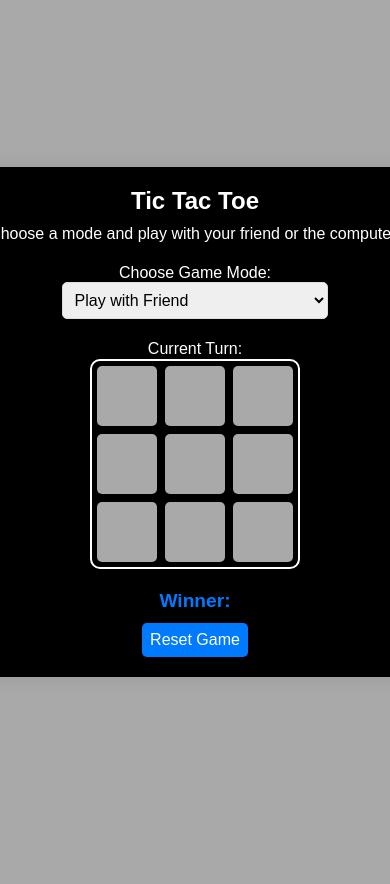
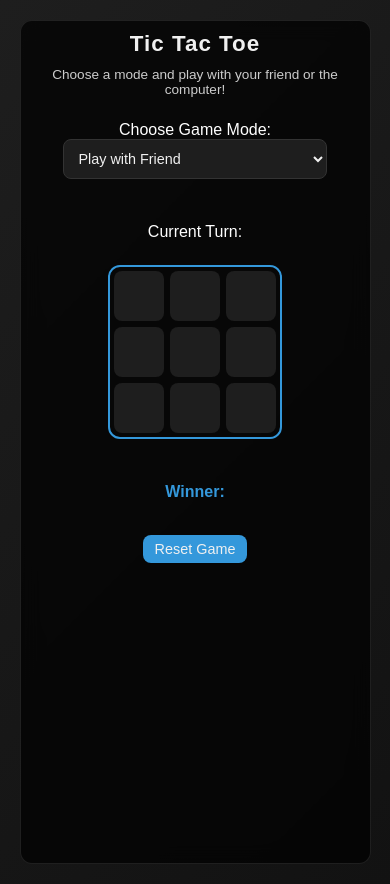
Before and after one commit to DarMonarch/Tic-Tac-Toe-Game-Project, a Flask app: page / in a window 390 px wide; the page is wider, and only the part inside the window is pictured. Before the commit the page ends 677 px from the top of that part, so only its background shows below. Run offline with Flask 2, Linux system fonts and the light colour scheme.

Commit message:
Update styles.css

```diff
--- a/static/styles.css
+++ b/static/styles.css
@@ -1,3 +1,14 @@
+/* Dark Mode CSS Variables */
+:root {
+    --primary-bg: #121212;
+    --secondary-bg: #1e1e1e;
+    --primary-text: #f0f0f0;
+    --secondary-text: #cccccc;
+    --accent-color: #3498db;
+    --accent-hover: #2980b9;
+    --border-color: #333;
+}
+
 /* Global Styles */
 * {
     margin: 0;
@@ -7,128 +18,265 @@
 
 body {
     font-family: 'Arial', sans-serif;
-    background-color: darkgrey;
-    color: #333;
+    background: linear-gradient(135deg, #1e1e1e, #121212);
+    color: var(--primary-text);
+    width: 100vw;
+    min-height: 100vh;
+    overflow-x: hidden;
+    overflow-y: auto;
+    display: flex;
+    flex-direction: column;   /* Stack content vertically */
+    /* Removed align-items and justify-content to let content naturally flow from the top */
+}
+
+/* Full-Page Container with Glass Effect */
+.container {
+    background: rgba(0, 0, 0, 0.7);
+    backdrop-filter: blur(10px);
+    padding: 30px;
+    width: 90%;
+    max-width: 800px;
+    margin: 20px auto;       /* Centers the container horizontally and provides vertical spacing */
+    /* Using min-height to ensure a decent starting height, but letting it grow as needed */
+    min-height: 100vh;
+    display: flex;
+    flex-direction: column;
+    align-items: center;
+    gap: 1.5rem;
+    border-radius: 12px;
+    border: 1px solid rgba(255, 255, 255, 0.1);
+    overflow: visible;       /* Content can expand freely */
+}
+
+/* Header */
+header {
+    text-align: center;
+}
+
+h1 {
+    font-size: 2rem;
+    color: var(--primary-text);
+    letter-spacing: 1px;
+}
+
+.subtitle {
+    font-size: 1.1rem;
+    color: var(--secondary-text);
+    margin-top: 10px;
+}
+
+/* Game Mode Section */
+#game-mode-section {
+    margin-bottom: 20px;
+    text-align: center;
+    width: 100%;
+}
+
+#game-mode-section select {
+    padding: 10px;
+    border-radius: 8px;
+    width: 50%;
+    max-width: 300px;
+    font-size: 1rem;
+    border: 1px solid var(--border-color);
+    background-color: var(--secondary-bg);
+    color: var(--primary-text);
+    transition: border-color 0.3s ease;
+}
+
+#game-mode-section select:focus {
+    outline: none;
+    border-color: var(--accent-color);
+}
+
+/* Players Section */
+#players-section {
+    color: var(--primary-text);
+    margin-bottom: 20px;
+    text-align: center;
+    width: 100%;
+}
+
+#players-section input {
+    width: 50%;
+    max-width: 300px;
+    padding: 10px;
+    border-radius: 8px;
+    border: 1px solid var(--border-color);
+    margin-top: 10px;
+    font-size: 1rem;
+    background-color: var(--secondary-bg);
+    color: var(--primary-text);
+    transition: border-color 0.3s ease;
+}
+
+#players-section input:focus {
+    outline: none;
+    border-color: var(--accent-color);
+}
+
+/* Game Board */
+#game-board {
+    display: grid;
+    grid-template-columns: repeat(3, 80px);
+    grid-gap: 12px;
+    margin-bottom: 20px;
+    justify-content: center;
+    border-radius: 12px;
+    border: 2px solid var(--accent-color);
+    padding: 10px;
+}
+
+.square {
+    width: 80px;
+    height: 80px;
+    background-color: var(--secondary-bg);
     display: flex;
     justify-content: center;
     align-items: center;
-    height: 100vh;
-    margin: 0;
-    padding: 20px;
-    overflow: hidden;
-    flex-direction: column;
+    font-size: 2rem;
+    font-weight: bold;
+    cursor: pointer;
+    transition: background-color 0.3s, transform 0.2s ease;
+    border-radius: 8px;
 }
 
-.container {
-    background-color: black;
-    padding: 20px;
-    border-radius: 10px;
-    box-shadow: 0 0 20px rgba(0, 0, 0, 0.1);
-    width: 550px;
-    height: 510px;
-    display: flex;
-    flex-direction: column;
-    justify-content: space-between;
-    align-items: center;
-    overflow: auto;
+.square:hover {
+    background-color: var(--accent-hover);
+    transform: scale(1.05);
 }
 
-header {
+/* Result */
+#result {
     text-align: center;
-    margin-bottom: 20px;
+    font-size: 1.5rem;
+    margin-bottom: 10px;
+    width: 100%;
 }
 
-h1 {
-    font-size: 1.5rem;
-    color: white;
+#winner-name {
+    color: var(--accent-color);
+    font-weight: bold;
 }
 
+/* Reset Button */
+#reset {
+    padding: 12px 24px;
+    background-color: var(--accent-color);
+    color: var(--primary-text);
+    font-size: 1.1rem;
+    border: none;
+    border-radius: 8px;
+    cursor: pointer;
+    transition: background-color 0.3s, transform 0.2s;
+}
+
+#reset:hover {
+    background-color: var(--accent-hover);
+    transform: scale(1.05);
+}
+
+/* Responsive Styles */
+
+/* For devices with max-width 1024px (laptops/tablets) */
+@media (max-width: 1024px) {
+    h1 {
+        font-size: 1.8rem;
+    }
     .subtitle {
         font-size: 1rem;
-    color: white;
-    margin-top: 10px;
+    }
+    #game-mode-section select,
+    #players-section input {
+        width: 60%;
+    }
+    #game-board {
+        grid-template-columns: repeat(3, 70px);
+        grid-gap: 10px;
+        padding: 8px;
+    }
+    .square {
+        width: 70px;
+        height: 70px;
+        font-size: 1.8rem;
+    }
+    #result {
+        font-size: 1.3rem;
+    }
+    #reset {
+        font-size: 1rem;
+        padding: 10px 20px;
+    }
 }
 
-#game-mode-section {
-    margin-bottom: 20px;
-    text-align: center;
+/* For devices with max-width 768px (tablets/small laptops) */
+@media (max-width: 768px) {
+    .container {
+        padding: 15px;
+        max-height: 95vh;
     }
-
-#game-mode-section select {
-    padding: 8px;
-    border-radius: 5px;
-    width: 80%;
-    font-size: 1rem;
-    border: 1px solid #ddd;
+    h1 {
+        font-size: 1.6rem;
     }
-
-#players-section {
-    color: white;
-    margin-bottom: 20px;
-    text-align: center;
+    .subtitle {
+        font-size: 0.9rem;
     }
-
+    #game-mode-section select,
     #players-section input {
-    width: 80%;
-    padding: 8px;
-    border-radius: 5px;
-    border: 1px solid whitesmoke;
-    margin-top: 10px;
-    font-size: 1rem;
+        width: 70%;
+        font-size: 0.95rem;
     }
-
     #game-board {
-    display: grid;
         grid-template-columns: repeat(3, 60px);
         grid-gap: 8px;
-    margin-bottom: 20px;
-    justify-content: center;
-    border-radius: 10px;
-    border: 2px solid white;
-    padding: 5px;
+        padding: 6px;
     }
-
     .square {
         width: 60px;
         height: 60px;
-    background-color: darkgray;
-    display: flex;
-    justify-content: center;
-    align-items: center;
-    font-size: 1.8rem;
-    font-weight: bold;
-    cursor: pointer;
-    transition: background-color 0.3s;
-    border-radius: 5px;
+        font-size: 1.6rem;
+    }
+    #result {
+        font-size: 1.2rem;
+    }
+    #reset {
+        font-size: 0.95rem;
+        padding: 8px 16px;
+    }
 }
 
-.square:hover {
-    background-color: #ddd;
+/* For devices with max-width 480px (mobiles) */
+@media (max-width: 480px) {
+    .container {
+        padding: 10px;
+        max-height: 95vh;
     }
-
+    h1 {
+        font-size: 1.4rem;
+    }
+    .subtitle {
+        font-size: 0.85rem;
+    }
+    #game-mode-section select,
+    #players-section input {
+        width: 80%;
+        font-size: 0.9rem;
+    }
+    #game-board {
+        grid-template-columns: repeat(3, 50px);
+        grid-gap: 6px;
+        padding: 4px;
+    }
+    .square {
+        width: 50px;
+        height: 50px;
+        font-size: 1.4rem;
+    }
     #result {
-    text-align: center;
-    font-size: 1.2rem;
-    margin-bottom: 10px;
+        font-size: 1rem;
     }
-
-#winner-name {
-    color: #007bff;
-    font-weight: bold;
+    #reset {
+        font-size: 0.9rem;
+        padding: 6px 12px;
     }
-
-#reset {
-    width:auto;
-    padding: 8px;
-    background-color: #007bff;
-    color: #fff;
-    font-size: 1rem;
-    border: none;
-    border-radius: 5px;
-    cursor: pointer;
-    transition: background-color 0.3s;
 }
-
-#reset:hover {
-    background-color: #0056b3;
-}
```
Lines whose indentation alone changed are shown as unchanged.
